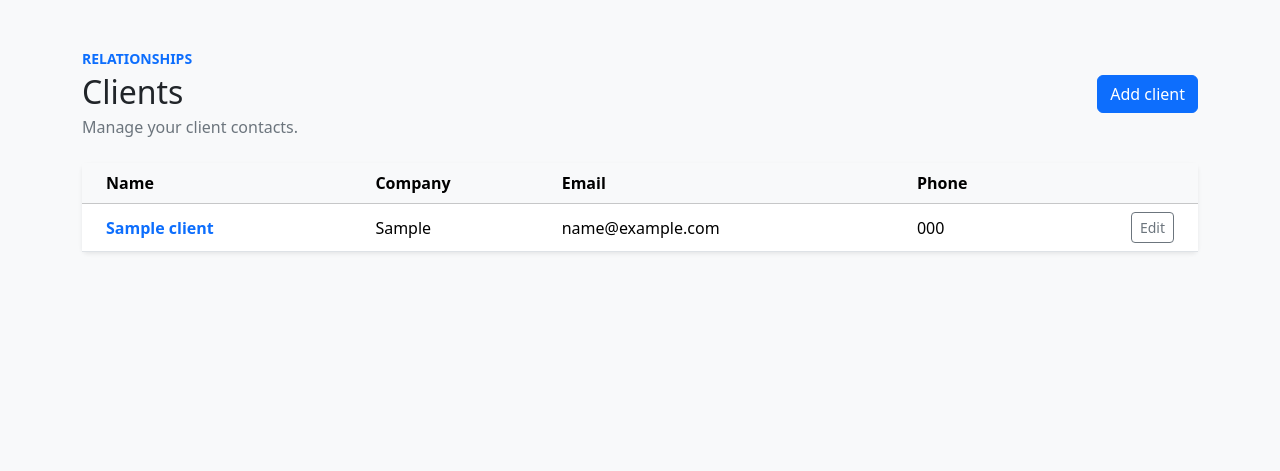
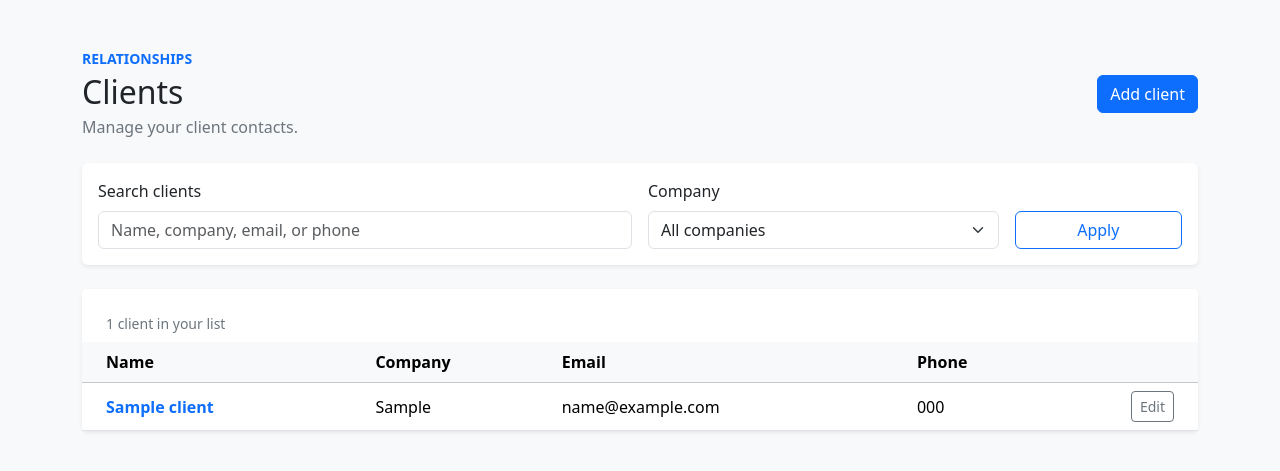
Before and after one commit to EmanuelsWorldFZ/CRM-SYSTEM, a Flask app: page /clients/ in a window 1280 px wide. Shown: the part 56-527 px from the top of the page. Run offline with Flask 3, Linux system fonts and the light colour scheme; the visitor is signed in with stand-in values (Sample User, id 1); tables that the repository leaves empty hold one stand-in row (values such as "Sample post").

Commit message:
feat(clients): add search and company filtering

```diff
--- a/crm/clients/routes.py
+++ b/crm/clients/routes.py
@@ -1,5 +1,6 @@
-from flask import abort, flash, redirect, render_template, url_for
+from flask import abort, flash, redirect, render_template, request, url_for
 from flask_login import current_user, login_required
+from sqlalchemy import or_
 
 from crm.clients import clients_blueprint
 from crm.clients.forms import ClientForm
@@ -23,12 +24,48 @@ def _owned_client_or_404(client_id: int) -> Client:
 @clients_blueprint.get("/")
 @login_required
 def index():
+    search = request.args.get("q", "").strip()
+    company_filter = request.args.get("company", "").strip()
+
+    query = db.select(Client).where(Client.owner_id == current_user.id)
+    if search:
+        escaped_search = (
+            search.replace("\\", "\\\\")
+            .replace("%", "\\%")
+            .replace("_", "\\_")
+        )
+        pattern = "%{}%".format(escaped_search)
+        query = query.where(
+            or_(
+                Client.name.ilike(pattern, escape="\\"),
+                Client.company.ilike(pattern, escape="\\"),
+                Client.email.ilike(pattern, escape="\\"),
+                Client.phone.ilike(pattern, escape="\\"),
+            )
+        )
+    if company_filter:
+        query = query.where(Client.company == company_filter)
+
     clients = db.session.execute(
-        db.select(Client)
-        .where(Client.owner_id == current_user.id)
-        .order_by(Client.name, Client.id)
-    ).scalars()
-    return render_template("clients/index.html", clients=clients)
+        query.order_by(Client.name, Client.id)
+    ).scalars().all()
+    companies = db.session.execute(
+        db.select(Client.company)
+        .where(
+            Client.owner_id == current_user.id,
+            Client.company.is_not(None),
+            Client.company != "",
+        )
+        .distinct()
+        .order_by(Client.company)
+    ).scalars().all()
+    return render_template(
+        "clients/index.html",
+        clients=clients,
+        companies=companies,
+        search=search,
+        company_filter=company_filter,
+    )
 
 
 @clients_blueprint.route("/new", methods=["GET", "POST"])
--- a/crm/templates/clients/index.html
+++ b/crm/templates/clients/index.html
@@ -10,8 +10,46 @@
   <a class="btn btn-primary" href="{{ url_for('clients.create') }}">Add client</a>
 </div>
 
+<form method="get" action="{{ url_for('clients.index') }}"
+      class="card border-0 shadow-sm mb-4">
+  <div class="card-body">
+    <div class="row g-3 align-items-end">
+      <div class="col-md-6">
+        <label for="client-search" class="form-label">Search clients</label>
+        <input id="client-search" class="form-control" type="search" name="q"
+               value="{{ search }}" maxlength="160"
+               placeholder="Name, company, email, or phone">
+      </div>
+      <div class="col-md-4">
+        <label for="company-filter" class="form-label">Company</label>
+        <select id="company-filter" class="form-select" name="company">
+          <option value="">All companies</option>
+          {% for company in companies %}
+            <option value="{{ company }}"
+                    {% if company_filter == company %}selected{% endif %}>
+              {{ company }}
+            </option>
+          {% endfor %}
+        </select>
+      </div>
+      <div class="col-md-2 d-flex gap-2">
+        <button class="btn btn-outline-primary flex-grow-1" type="submit">Apply</button>
+        {% if search or company_filter %}
+          <a class="btn btn-outline-secondary" href="{{ url_for('clients.index') }}">Clear</a>
+        {% endif %}
+      </div>
+    </div>
+  </div>
+</form>
+
 <section class="card border-0 shadow-sm">
   {% if clients %}
+    <div class="card-header bg-white border-0 px-4 pt-4">
+      <p class="small text-secondary mb-0">
+        {{ clients|length }} {{ "client" if clients|length == 1 else "clients" }}
+        {% if search or company_filter %}found{% else %}in your list{% endif %}
+      </p>
+    </div>
     <div class="table-responsive">
       <table class="table table-hover align-middle mb-0">
         <thead class="table-light">
@@ -46,9 +84,16 @@
     </div>
   {% else %}
     <div class="card-body p-5 text-center">
-      <h2 class="h5">Your client list is empty</h2>
-      <p class="text-secondary">Add your first client to get started.</p>
-      <a class="btn btn-primary" href="{{ url_for('clients.create') }}">Add your first client</a>
+      {% if search or company_filter %}
+        <h2 class="h5">No clients found</h2>
+        <p class="text-secondary">Try adjusting your search or company filter.</p>
+        <a class="btn btn-outline-secondary"
+           href="{{ url_for('clients.index') }}">Clear filters</a>
+      {% else %}
+        <h2 class="h5">Your client list is empty</h2>
+        <p class="text-secondary">Add your first client to get started.</p>
+        <a class="btn btn-primary" href="{{ url_for('clients.create') }}">Add your first client</a>
+      {% endif %}
     </div>
   {% endif %}
 </section>
```
Also changed, not shown: tests/test_clients.py (+91 -0 lines), README.md.
